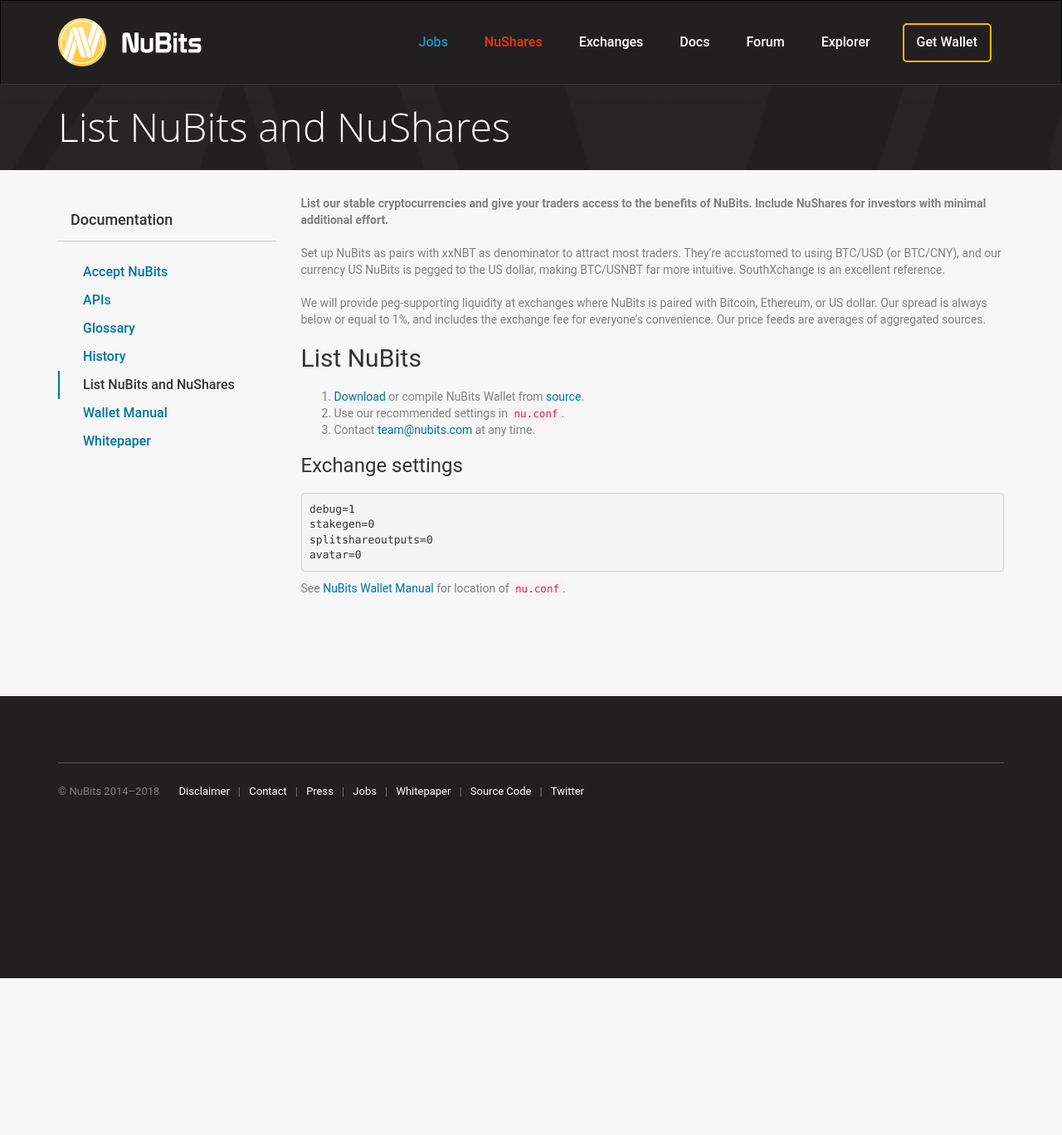
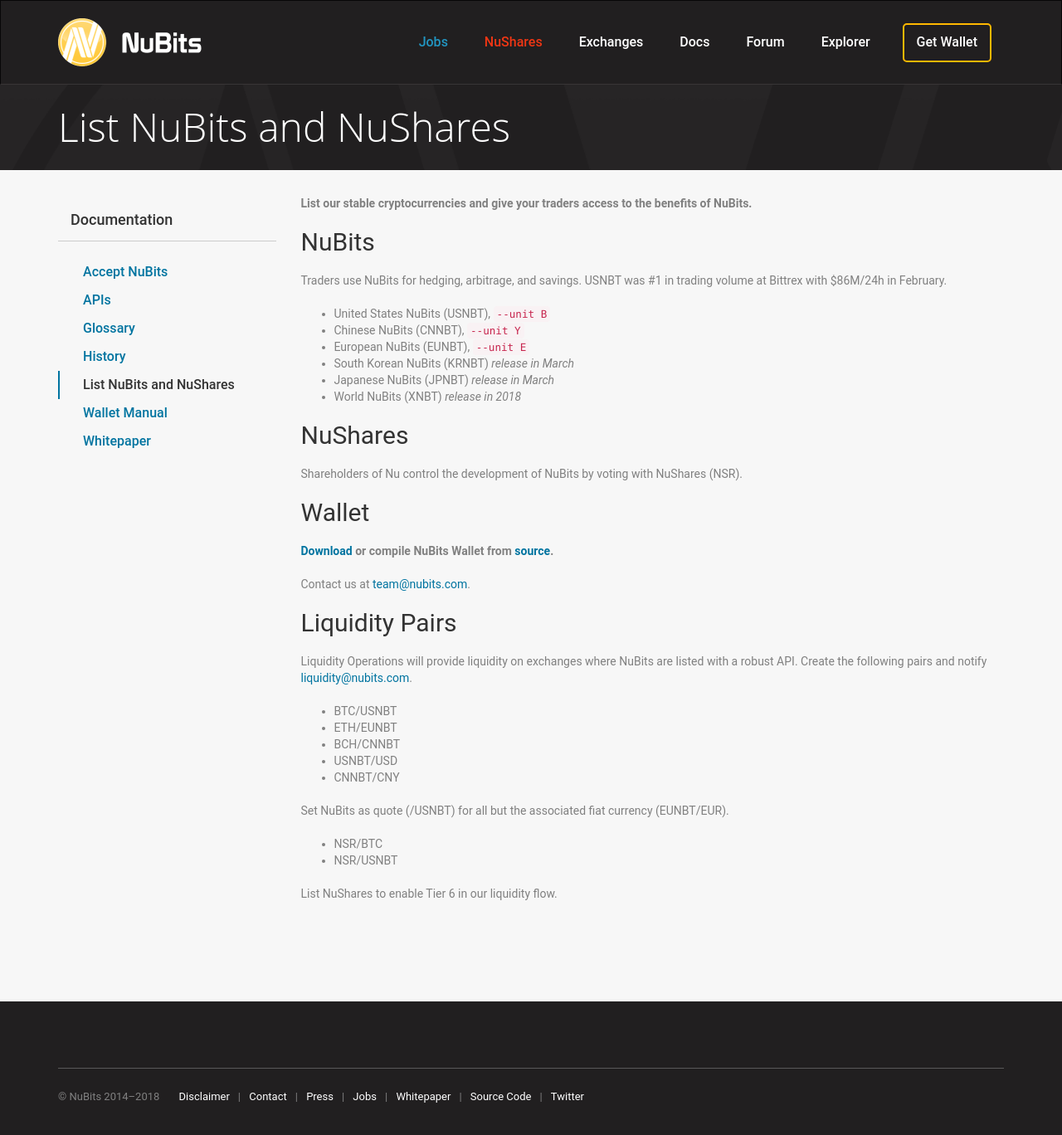
Before and after one commit to NuNetwork/nunetwork.github.io, a Jekyll site: the page built from _pages/list-nubits.md, in a window 1280 px wide and 1400 px high. Shown: the top 1368 px of the window at 83% size. Built offline with Jekyll 4.4.1, drawn with Linux system fonts in a browser that asks for light colours.

Commit message:
Update list-nubits.md

````diff
--- a/_pages/list-nubits.md
+++ b/_pages/list-nubits.md
@@ -5,25 +5,42 @@
 show_sidebar: true
 permalink: /list-nubits
 ---
-**List our stable cryptocurrencies and give your traders access to the benefits of NuBits. Include NuShares for investors with minimal additional effort.**
+**List our stable cryptocurrencies and give your traders access to the benefits of NuBits.**
 
-Set up NuBits as pairs with xxNBT as denominator to attract most traders. They're accustomed to using BTC/USD (or BTC/CNY), and our currency US NuBits is pegged to the US dollar, making BTC/USNBT far more intuitive. SouthXchange is an excellent reference.
+## NuBits
 
-We will provide peg-supporting liquidity at exchanges where NuBits is paired with Bitcoin, Ethereum, or US dollar. Our spread is always below or equal to 1%, and includes the exchange fee for everyone's convenience. Our price feeds are averages of aggregated sources.
+Traders use NuBits for hedging, arbitrage, and savings. USNBT was #1 in trading volume at Bittrex with $86M/24h in February.
 
-## List NuBits
+- United States NuBits (USNBT), `--unit B`
+- Chinese NuBits (CNNBT), `--unit Y`
+- European NuBits (EUNBT), `--unit E`
+- South Korean NuBits (KRNBT) *release in March*
+- Japanese NuBits (JPNBT) *release in March*
+- World NuBits (XNBT) *release in 2018*
 
-1. [Download](/wallet) or compile NuBits Wallet from [source](/source).
-2. Use our recommended settings in `nu.conf`.
-3. Contact [team@nubits.com](mailto:team@nubits.com) at any time.
+## NuShares
 
-### Exchange settings
+Shareholders of Nu control the development of NuBits by voting with NuShares (NSR).
 
-```
-debug=1
-stakegen=0
-splitshareoutputs=0
-avatar=0
-```
+## Wallet
 
-See [NuBits Wallet Manual](https://nubits.com/wallet-manual) for location of `nu.conf`.
+**[Download](/wallet) or compile NuBits Wallet from [source](/source).**
+
+Contact us at [team@nubits.com](mailto:team@nubits.com).
+
+## Liquidity Pairs
+
+Liquidity Operations will provide liquidity on exchanges where NuBits are listed with a robust API. Create the following pairs and notify [liquidity@nubits.com](mailto:liquidity@nubits.com).
+
+- BTC/USNBT
+- ETH/EUNBT
+- BCH/CNNBT
+- USNBT/USD
+- CNNBT/CNY
+
+Set NuBits as quote (/USNBT) for all but the associated fiat currency (EUNBT/EUR).
+
+- NSR/BTC
+- NSR/USNBT
+
+List NuShares to enable Tier 6 in our liquidity flow.
````
